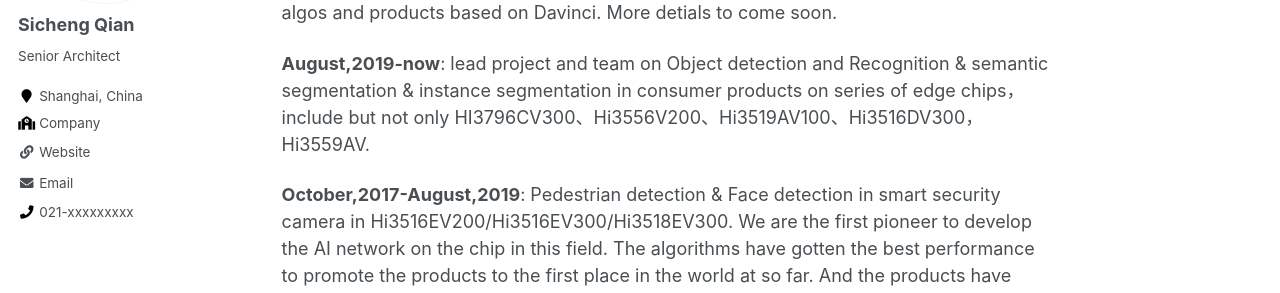
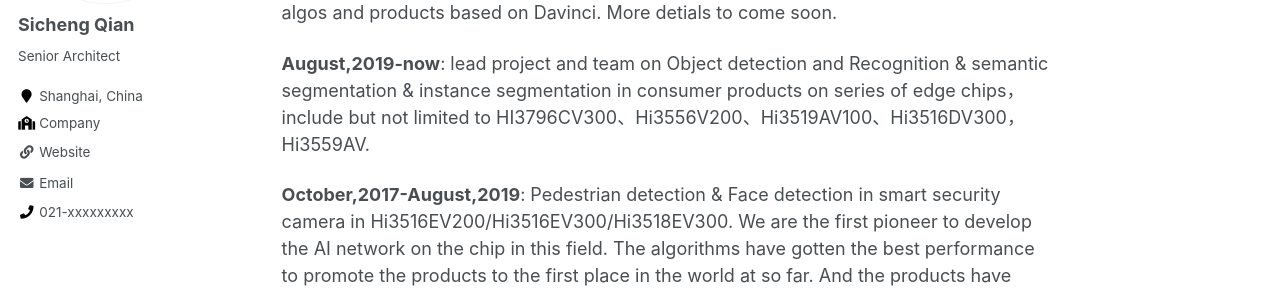
Before and after one commit to aqsc/aqsc.github.io, a Jekyll site: the page built from _pages/about.md, in a window 1280 px wide and 900 px high, scrolled down 1838 px. Shown: the part 207-500 px from the top of the window. Built offline with Jekyll 4.4.1, drawn with Linux system fonts in a browser that asks for light colours.

Commit message:
Update about.md

```diff
--- a/_pages/about.md
+++ b/_pages/about.md
@@ -72,7 +72,7 @@
 
 **2020-Now**: focus on the NPU development of Davinci Architecture. And exploit more algos and products based on Davinci. More detials to come soon.
 
-**August,2019-now**: lead project and team on Object detection and Recognition & semantic segmentation & instance segmentation in consumer products on series of edge chips，include but not only HI3796CV300、Hi3556V200、Hi3519AV100、Hi3516DV300，Hi3559AV.
+**August,2019-now**: lead project and team on Object detection and Recognition & semantic segmentation & instance segmentation in consumer products on series of edge chips，include but not limited to HI3796CV300、Hi3556V200、Hi3519AV100、Hi3516DV300，Hi3559AV.
 
 **October,2017-August,2019**: Pedestrian detection & Face detection in smart security camera in Hi3516EV200/Hi3516EV300/Hi3518EV300.
 			  We are the first pioneer to develop the AI network on the chip in this field.
```
